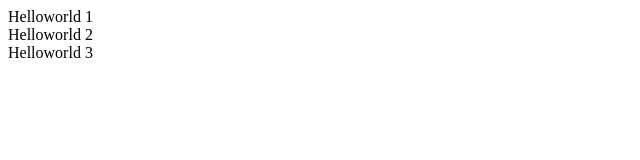
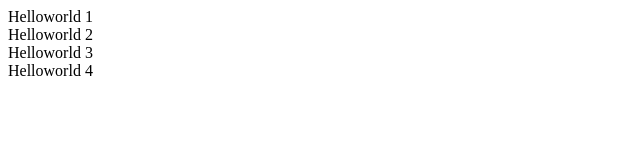
Before and after one commit to edmrxxgithub/git_three, a plain HTML site: page index.html in a window 1280 px wide. Shown: the full height of the page, 0-640 px from the left. Drawn offline with Linux system fonts and the light colour scheme.

Commit message:
helloworld 4

```diff
--- a/index.html
+++ b/index.html
@@ -10,5 +10,7 @@
     Helloworld 2
     <br>
     Helloworld 3
+    <br>
+    Helloworld 4
   </body>
 </html>
```
